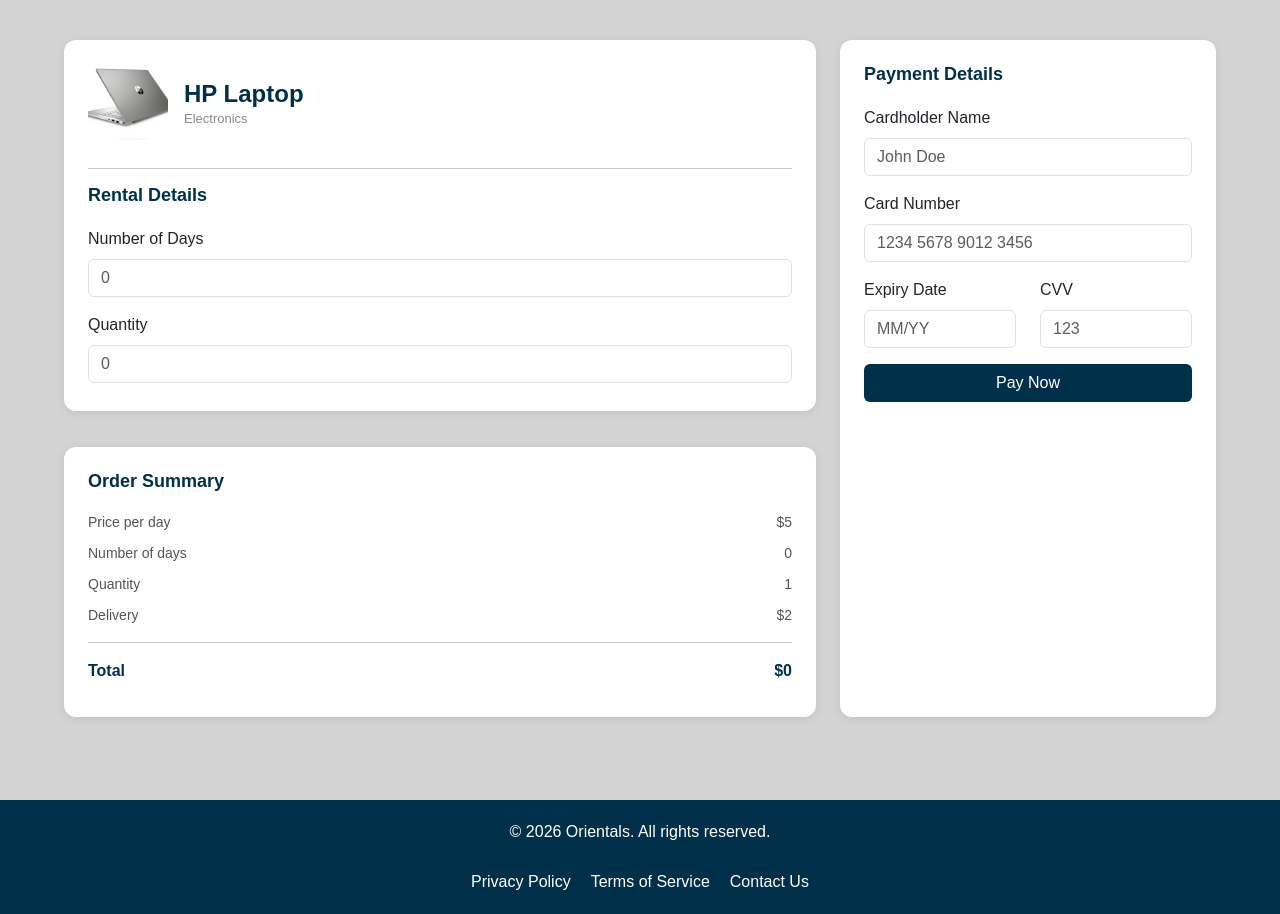
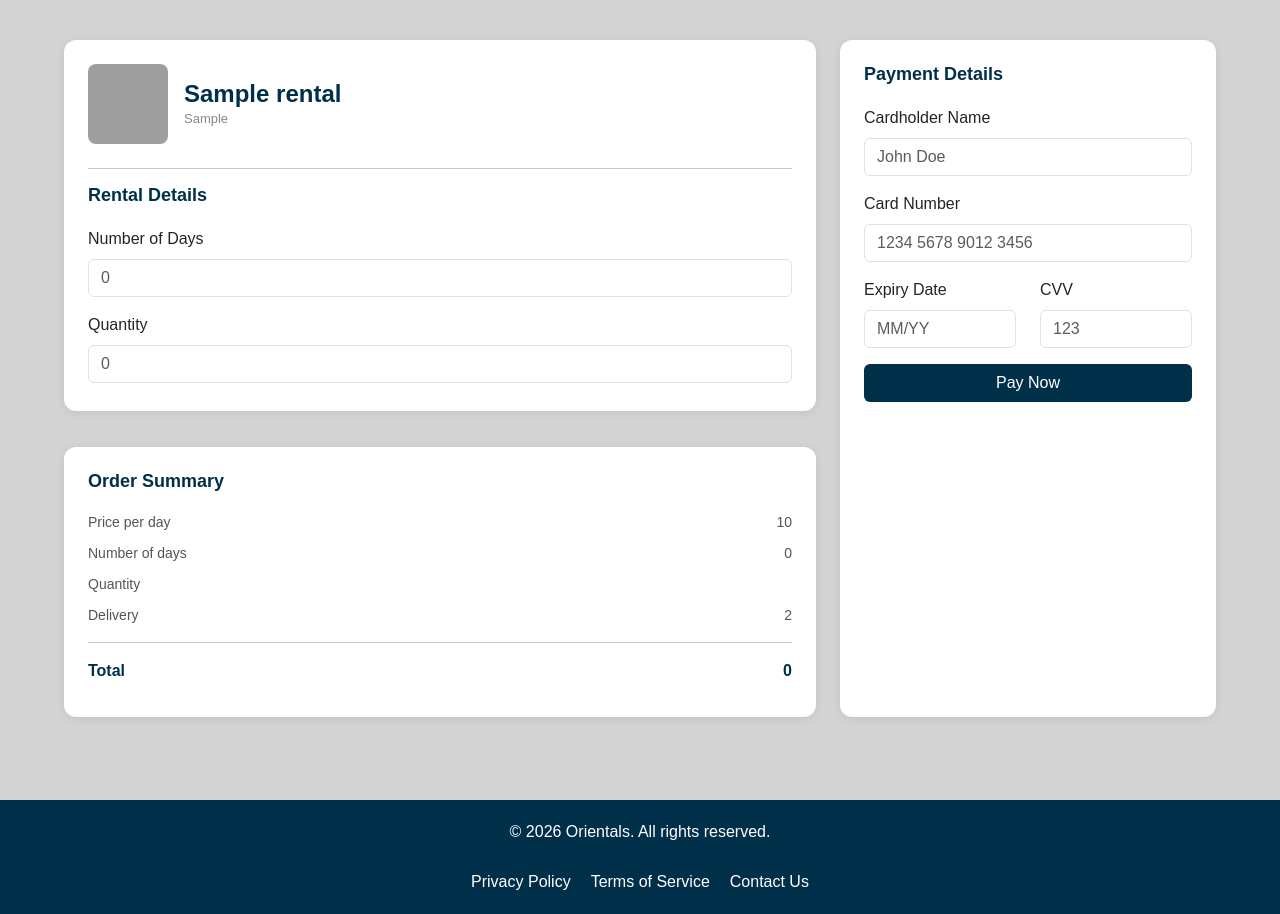
Before and after one commit to EmmyisEmmy/CMM007---Rental-System, a PHP site: page /user/Order.php?id=1 in a window 1280 px wide. Shown: the part 76-990 px from the top of the page. Run offline with PHP 8.4, Linux system fonts and the light colour scheme; tables that the repository leaves empty or names only in its code hold one stand-in row (values such as "Sample post"); grey boxes are pictures that could not be loaded.

Commit message:
Order page

```diff
--- a/Config/auth.php
+++ b/Config/auth.php
@@ -68,7 +68,7 @@ if (isset($_POST["login_button"])) {
     $role = $_POST['role'];
 
     $outcome = mysqli_query($conn, "SELECT * FROM users WHERE email='$email' AND role ='$role'");
-    $active = mysqli_fetch_assoc($checkEmail);
+    $active = mysqli_fetch_assoc($outcome);
 
     if (mysqli_num_rows($outcome) == 1 ) {
         // $_SESSION['password'] = $active['password'];
--- a/user/Order.php
+++ b/user/Order.php
@@ -1,6 +1,8 @@
 <?php session_start();
 include("../config/db.php");
-$table_query = mysqli_query($conn, "SELECT * FROM rentals WHERE status= 'available'");
+$id = $_GET['id'];
+$table_query = mysqli_query($conn, "SELECT * FROM rentals WHERE id='$id'");
+$row = mysqli_fetch_assoc($table_query)
 ?>
 
 
@@ -30,10 +32,10 @@ $table_query = mysqli_query($conn, "SELECT * FROM rentals WHERE status= 'availab
         <div class="section-card">
 
             <div class="d-flex align-items-center gap-3 mb-4">
-              <img src="../assets/image/laptop.jpg" alt="Item" style="width:80px; height:80px; object-fit:cover; border-radius:8px;">
+              <img src=".#" alt="Item" style="width:80px; height:80px; object-fit:cover; border-radius:8px;">
               <div>
-                <h4 style="color:#003049; font-weight:700; margin:0;">HP Laptop</h4>
-                <p style="color:#888; font-size:13px; margin:0;">Electronics</p>
+                <h4 style="color:#003049; font-weight:700; margin:0;"><?php echo $row['title']; ?></h4>
+                <p style="color:#888; font-size:13px; margin:0;"><?php echo $row['category']; ?></p>
               </div>
             </div>
 
@@ -44,11 +46,11 @@ $table_query = mysqli_query($conn, "SELECT * FROM rentals WHERE status= 'availab
 
             <div class="mb-3">
               <label class="form-label">Number of Days</label>
-              <input type="number"  step="1" class="form-control" min="1" placeholder="0" >
+              <input type="number"  oninput="update()" id="days" step="1" class="form-control" min="1" placeholder="0" >
             </div>
             <div class="mb-1">
               <label class="form-label">Quantity</label>
-              <input type="number"  step="1" class="form-control" min="1" placeholder="0" >
+              <input type="number"  oninput="update()" id="qty" step="1" class="form-control" min="1" placeholder="0" >
 
             </div>
           </form>
@@ -59,24 +61,24 @@ $table_query = mysqli_query($conn, "SELECT * FROM rentals WHERE status= 'availab
           <h3>Order Summary</h3>
           <div class="summary-row">
             <span>Price per day</span>
-            <span>$5</span>
+            <span><?php echo $row['price']; ?></span>
           </div>
-          <div class="summary-row">
+          <div class="summary-row" >
             <span>Number of days</span>
             <span id="summary-days">0</span>
           </div>
           <div class="summary-row">
             <span>Quantity</span>
-            <span id="summary-qty">1</span>
+            <span id="summary-qty"></span>
           </div>
           <div class="summary-row">
             <span>Delivery</span>
-            <span>$2</span>
+            <span>2</span>
           </div>
           <hr>
           <div class="summary-row total">
             <span>Total</span>
-            <span id="summary-total">$0</span>
+            <span id="summary-total">0</span>
           </div>
         </div>
 
@@ -123,6 +125,31 @@ $table_query = mysqli_query($conn, "SELECT * FROM rentals WHERE status= 'availab
   </div>
 
   <script src="https://cdn.jsdelivr.net/npm/bootstrap@5.3.8/dist/js/bootstrap.bundle.min.js"></script>
+
+  <script>
+
+    function update() {
+
+      const qty = document.getElementById("qty");
+      const sumqty = document.getElementById("summary-qty");
+      sumqty.textContent = qty.value;
+
+
+      const days = document.getElementById("days")
+      const sumdays = document.getElementById("summary-days")
+      sumdays.textContent = days.value;
+
+      const item_price = <?php echo $row['price']; ?>;
+      const total = document.getElementById("summary-total");
+      total.textContent =  parseInt(sumqty.textContent) * parseInt(sumdays.textContent) * item_price;
+
+
+
+    }
+
+
+  </script>
+
     <?php include("../footer.php"); ?>
 </body>
 </html>
--- a/user/navbaru.php
+++ b/user/navbaru.php
@@ -1,6 +1,6 @@
 <nav class="navbar navbar-expand-lg bg-body-tertiary">
   <div class="container-fluid">
-      <a class="navbar-brand d-flex align-items-center" href="#">
+      <a class="navbar-brand d-flex align-items-center" href="dashboardu.php">
         <img src="../assets/image/logo_new.png" alt="Orientals Logo" width="40" height="40" class="me-2">
         <span>Orientals</span>
       </a>
```
